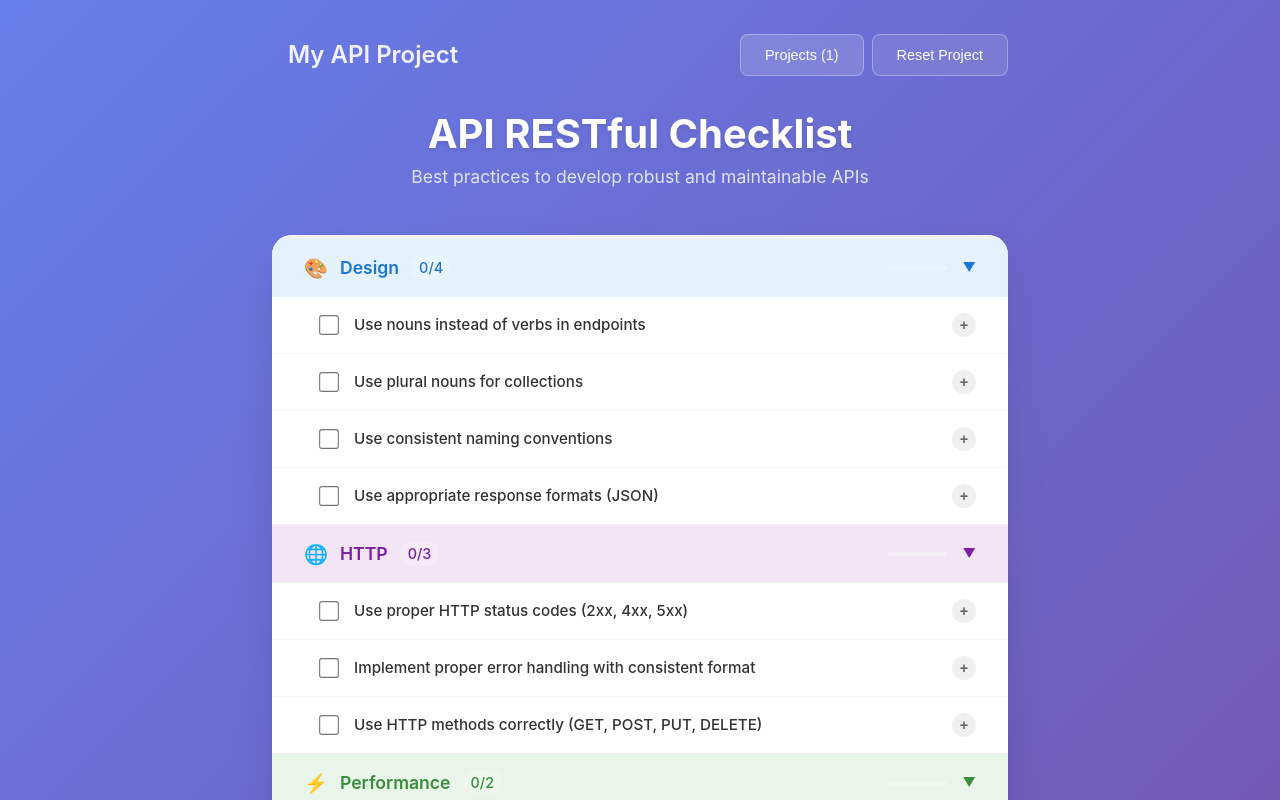
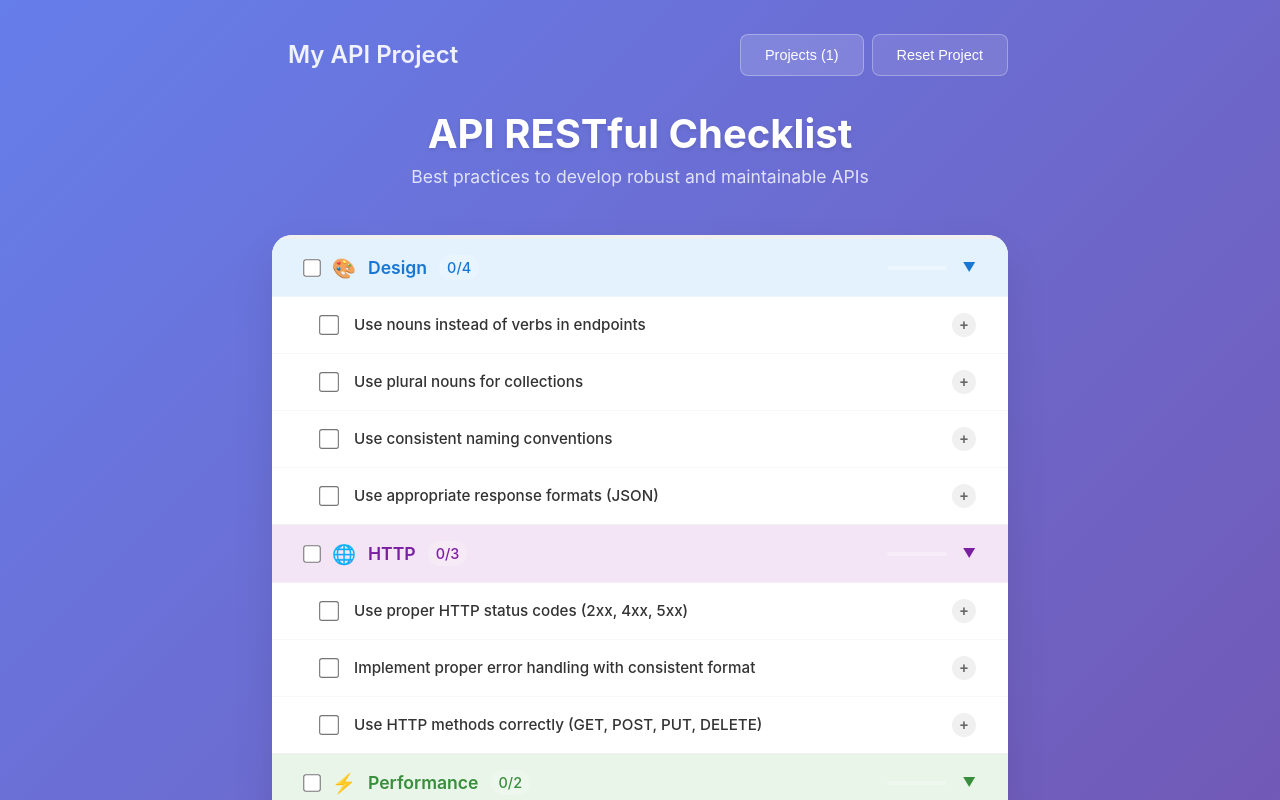
Before and after one commit to your-checklist/your-api-checklist.com, a React (Create React App) app: page / in a window 1280 px wide. Shown: the top 800 px of the page. Built offline with nearby package versions, Linux system fonts and the light colour scheme.

Commit message:
feat: add category completion toggle functionality and enhance checkbox styling for better user interaction

```diff
--- a/src/App.css
+++ b/src/App.css
@@ -327,6 +327,19 @@ body {
   gap: 0.75rem;
 }
 
+.category-checkbox {
+  width: 16px;
+  height: 16px;
+  cursor: pointer;
+  accent-color: currentColor;
+  transform: scale(1.1);
+  transition: transform 0.2s ease;
+}
+
+.category-checkbox:hover {
+  transform: scale(1.2);
+}
+
 .category-icon {
   font-size: 1.2rem;
 }
--- a/src/App.js
+++ b/src/App.js
@@ -319,6 +319,29 @@ function App() {
     }));
   };
 
+  const toggleCategoryCompletion = (category, e) => {
+    e.stopPropagation(); // Prevent category collapse/expand
+
+    const categoryItems = currentProject.checklist.filter(item => item.category === category);
+    const allCompleted = categoryItems.every(item => item.completed);
+    const newCompletionState = !allCompleted;
+
+    setProjects(prevProjects =>
+      prevProjects.map(project =>
+        project.id === currentProjectId
+          ? {
+              ...project,
+              checklist: project.checklist.map(item =>
+                item.category === category
+                  ? { ...item, completed: newCompletionState }
+                  : item
+              )
+            }
+          : project
+      )
+    );
+  };
+
   const toggleItemExpansion = (id) => {
     setExpandedItems(prev => ({
       ...prev,
@@ -572,6 +595,13 @@ function App() {
                   }}
                 >
                   <div className="category-info">
+                    <input
+                      type="checkbox"
+                      checked={categoryCompleted === categoryTotal && categoryTotal > 0}
+                      onChange={(e) => toggleCategoryCompletion(category, e)}
+                      className="category-checkbox"
+                      title={`${categoryCompleted === categoryTotal && categoryTotal > 0 ? 'Uncheck' : 'Check'} all tasks in ${category}`}
+                    />
                     <span className="category-icon">{getCategoryIcon(category)}</span>
                     <span className="category-name">{category}</span>
                     <span className="category-progress">
```
